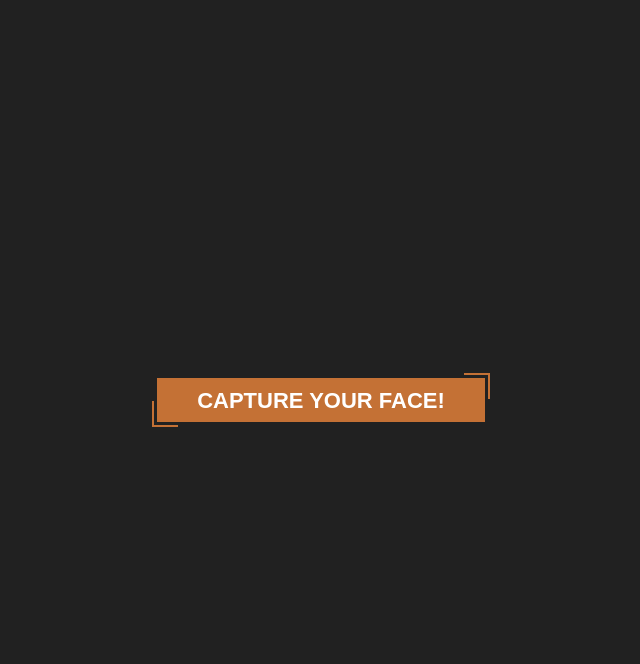
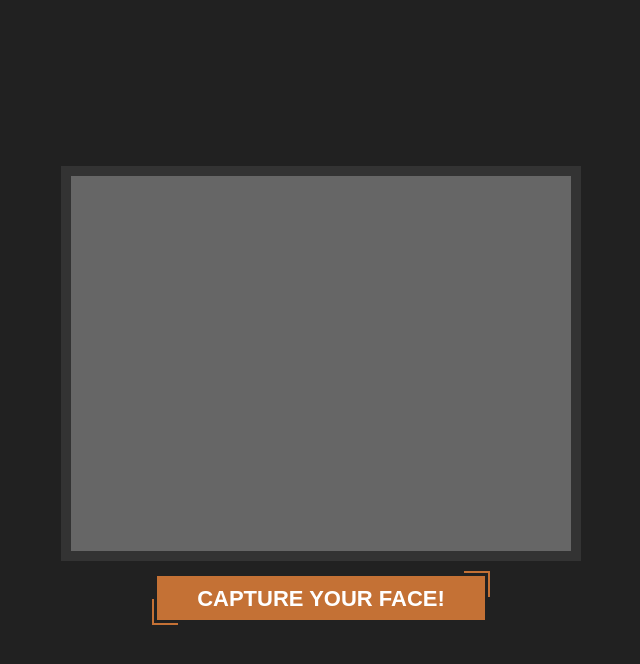
Before and after one commit to KDT-AI-team-A1/web, a Django app: page / in a window 1280 px wide. Shown: the top 664 px of the page, without its empty margins (319-959 px from the left). Run offline with Django 3.2, Linux system fonts and the light colour scheme; some web fonts are replaced.

Commit message:
capture preview update

```diff
--- a/templates/index.html
+++ b/templates/index.html
@@ -63,11 +63,47 @@
         height: 100%;
         width: 100%;
     }
+
+    #container {
+        margin: 0px auto;
+        width: 500px;
+        height: 375px;
+        border: 10px #333 solid;
+    }
+    #videoElement {
+        width: 500px;
+        height: 375px;
+        background-color: #666;
+    }
 </style>
 
-<button class="snip1535" type="button" onclick="location.href='show_map'">Capture your face!</button><br>
+    <body>
+        <div>
+        <div id="container">
+            <video autoplay="true" id="videoElement">
+
+            </video>
+        </div>
+        <div style="text-align: center;">
+            <button class="snip1535" type="button" onclick="location.href='show_map'">Capture your face!</button>
+        </div>
+    </div>
+    </body>
 
 <script>
+
+    var video = document.querySelector("#videoElement");
+
+    if (navigator.mediaDevices.getUserMedia) {
+      navigator.mediaDevices.getUserMedia({ video: true })
+        .then(function (stream) {
+          video.srcObject = stream;
+        })
+        .catch(function (err0r) {
+          console.log("Something went wrong!");
+        });
+    }
+
     $(".hover").mouseleave(
     function() {
         $(this).removeClass("hover");
```
Also changed, not shown: static/img/capture_img/test1.png (deleted), static/img/capture_img/test2.png (deleted), static/img/capture_img/test3.png (deleted).
